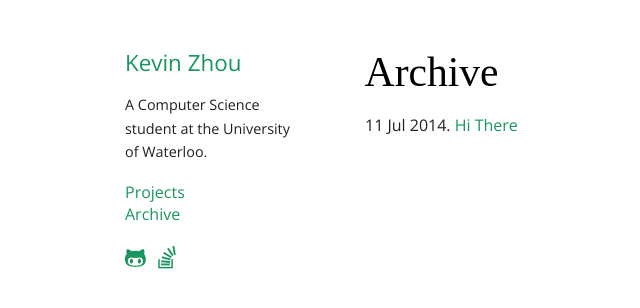
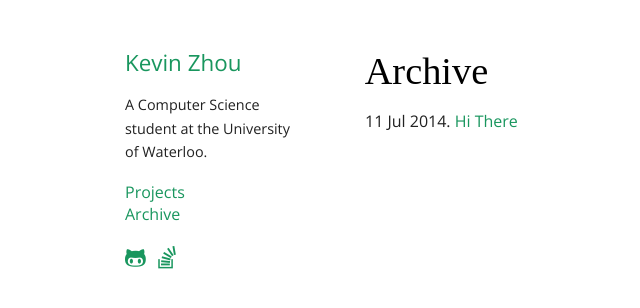
Before and after one commit to CongeeCafe/CongeeCafe.github.io, a Jekyll site: the page built from archive/index.html, in a window 1280 px wide. Shown: the top 308 px of the page, without its empty margins (51-691 px from the left). Built offline with Jekyll 4.4.1, drawn with Linux system fonts in a browser that asks for light colours; some web fonts are replaced.

Commit message:
Decrease heading font size

```diff
--- a/assets/css/style.css
+++ b/assets/css/style.css
@@ -69,7 +69,7 @@
 }
 
 h1, h2, h1 span {
-  font-size: 2.6rem;
+  font-size: 2.4rem;
   line-height: 1.2;
   margin-top: 0;
   margin-bottom: 0em;
```
